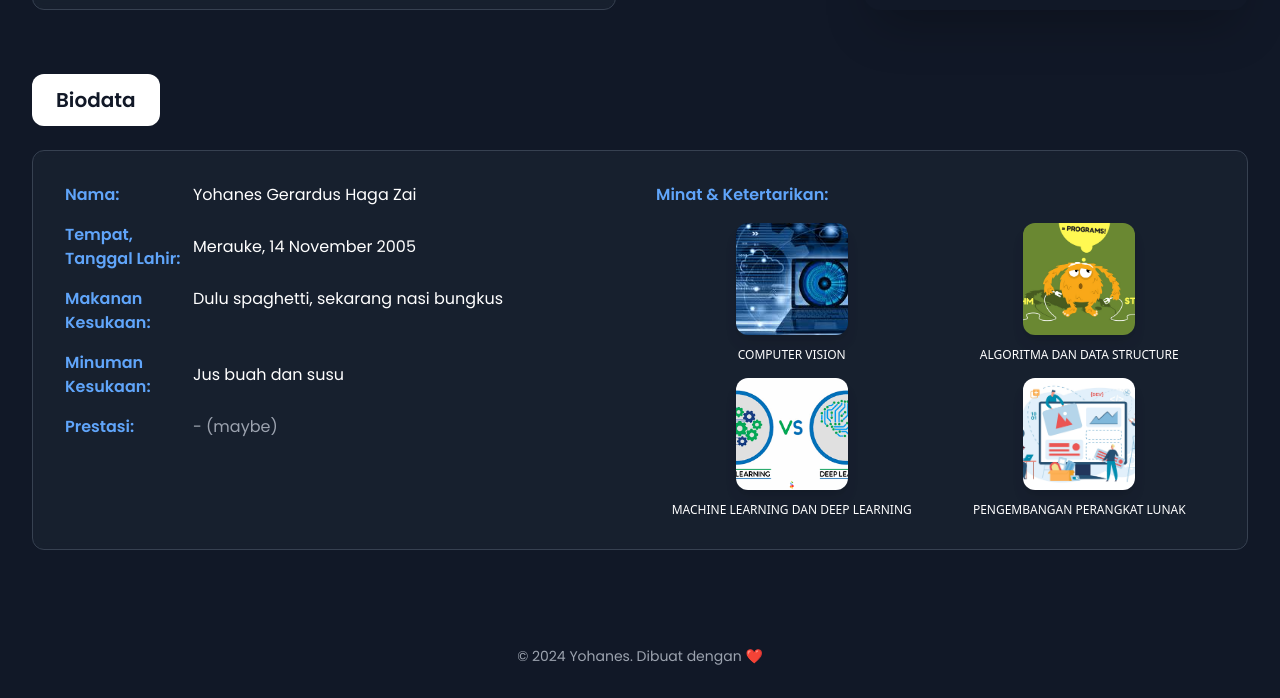
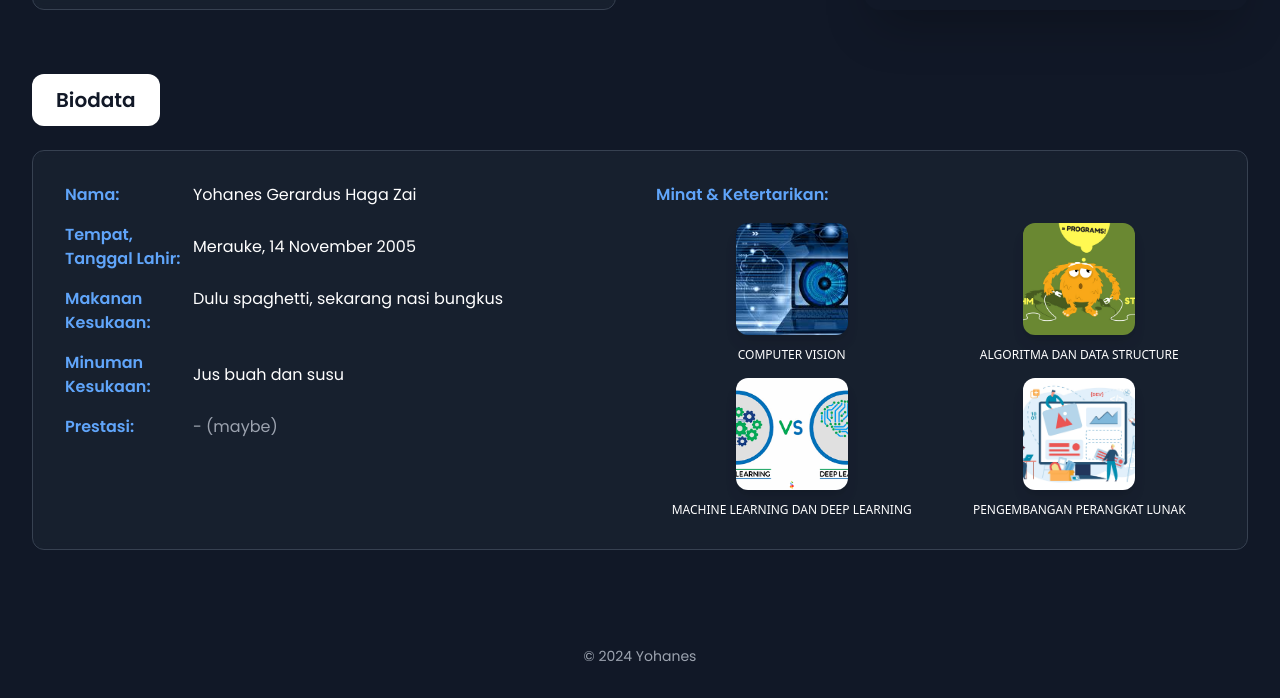
Before and after one commit to JOO-AJAAA/my-portofolio, a website: page index.html in a window 1280 px wide. Shown: the part 613-1311 px from the top of the page. Drawn offline with Linux system fonts and the light colour scheme.

Commit message:
correct the sentence

```diff
--- a/index.html
+++ b/index.html
@@ -139,7 +139,7 @@
     </main>
 
     <footer class="text-center py-8 text-gray-400">
-        <p class="font-poppins text-sm">&copy; 2024 Yohanes. Dibuat dengan ❤️</p>
+        <p class="font-poppins text-sm">&copy; 2024 Yohanes</p>
     </footer>
     <script src="./src/script.js"></script>
 
```
